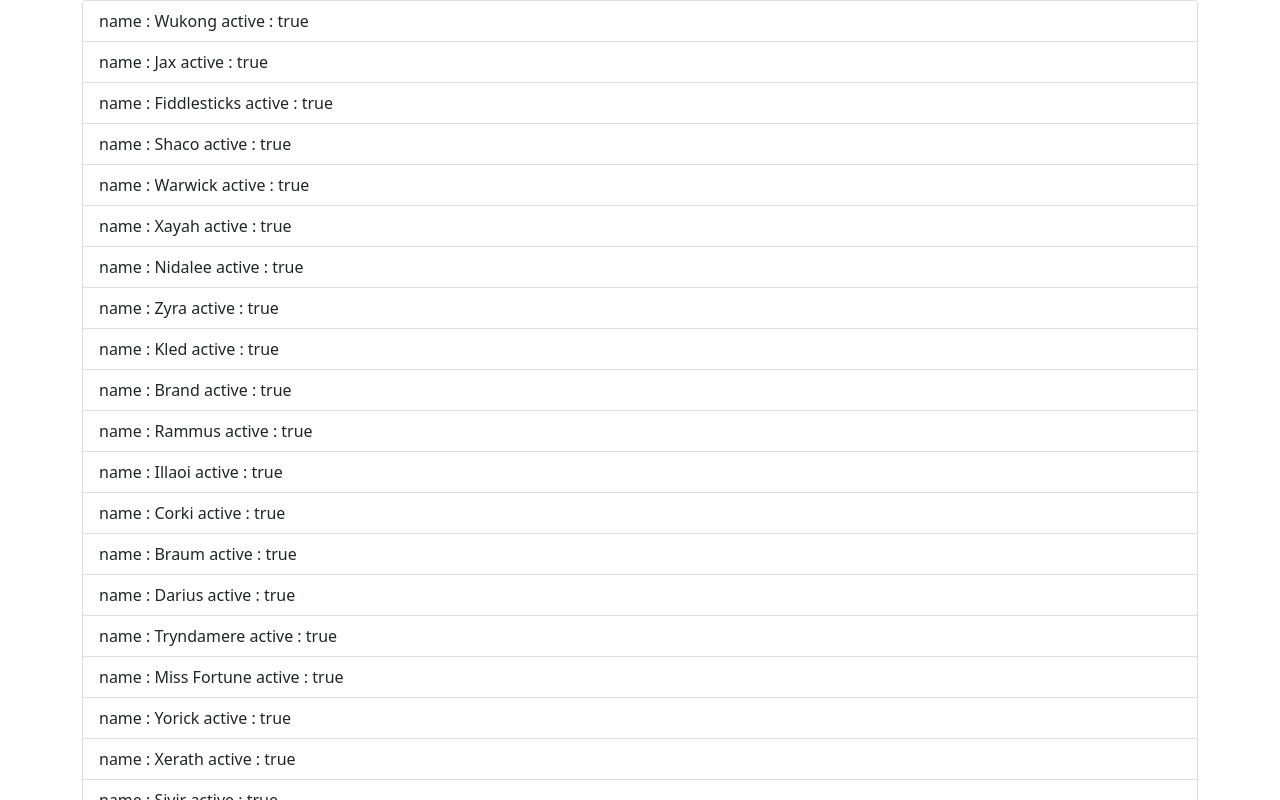
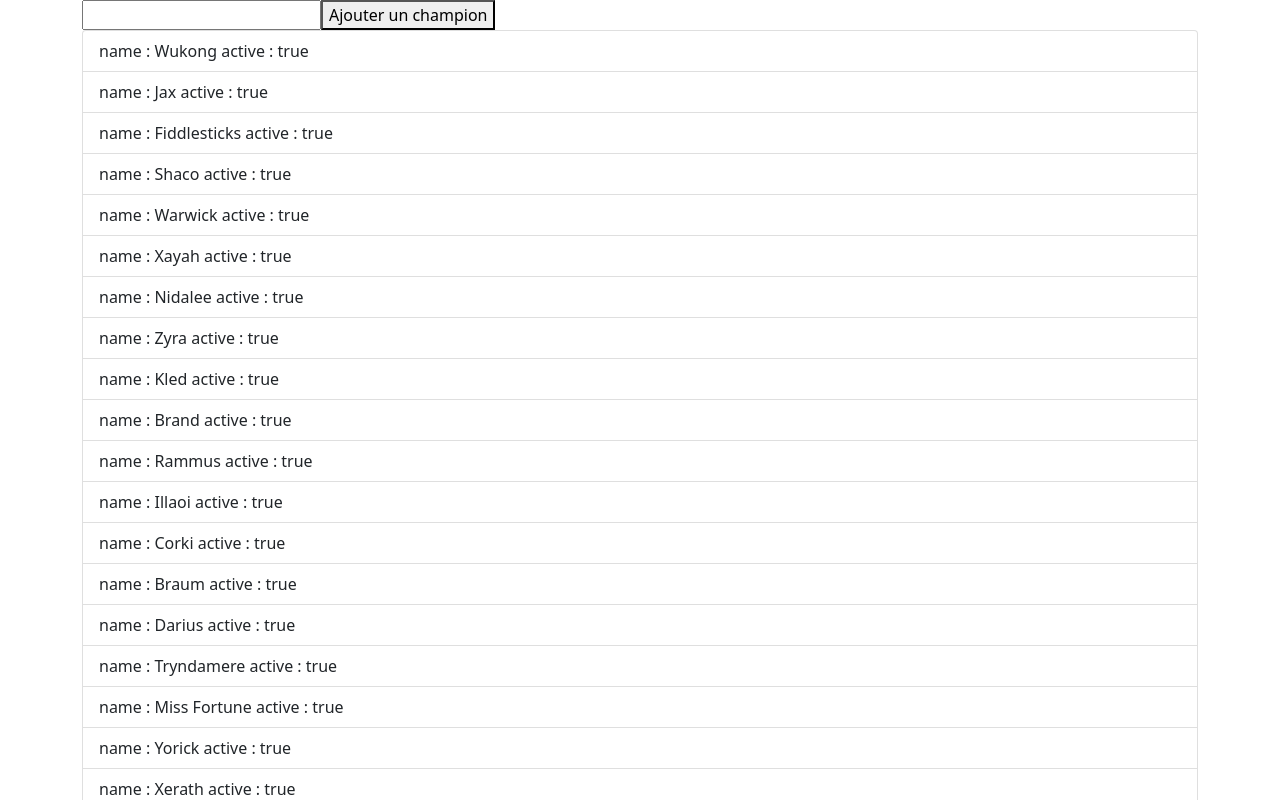
Before and after one commit to Zyow/listchamps-lol, an Angular app: page / in a window 1280 px wide. Shown: the top 800 px of the page. Built offline with nearby package versions, Linux system fonts and the light colour scheme; data requests are answered from the project's data file.

Commit message:
Add function AddChamp

```diff
--- a/db.json
+++ b/db.json
@@ -965,6 +965,11 @@
       "key": "Ezreal",
       "name": "Ezreal",
       "active": true
+    },
+    {
+      "name": "yrdy",
+      "active": true,
+      "id": 517
     }
   ]
 }
--- a/src/app/listchamplol/components/display-listchamp/display-listchamp.component.html
+++ b/src/app/listchamplol/components/display-listchamp/display-listchamp.component.html
@@ -1,6 +1,13 @@
 <ul class="list-group">
   <li class="list-group-item" *ngFor="let listchamp of data; let i = index">
+    <ng-template [ngIf]="listchamp.active" [ngIfElse]="inactiveChamp">
       <span> name : {{ listchamp.name}}</span>
       <span> active : {{ listchamp.active}}</span>
+    </ng-template>
+
+    <ng-template #inactiveChamp>
+      <span class="text-muted"> name : {{ listchamp.name}}</span>
+      <span class="text-muted"> active : {{ listchamp.active}}</span>
+    </ng-template>
   </li>
 </ul>
--- a/src/app/listchamplol/layouts/add-champ/add-champ.component.html
+++ b/src/app/listchamplol/layouts/add-champ/add-champ.component.html
@@ -1 +1,3 @@
-<p>add-champ works!</p>
+<input type="text" #inputChamp>
+
+<button (click)="addChamp(inputChamp.value)"> Ajouter un champion </button>
--- a/src/app/listchamplol/layouts/add-champ/add-champ.component.ts
+++ b/src/app/listchamplol/layouts/add-champ/add-champ.component.ts
@@ -1,4 +1,4 @@
-import { Component, OnInit } from '@angular/core';
+import { Component, OnInit, EventEmitter, Output } from '@angular/core';
 
 @Component({
   selector: 'app-add-champ',
@@ -7,9 +7,15 @@
 })
 export class AddChampComponent implements OnInit {
 
+  @Output() newChamp: EventEmitter<string> = new EventEmitter<string>();
+
   constructor() { }
 
   ngOnInit(): void {
   }
 
+  addChamp = (data:string): void => {
+    this.newChamp.emit(data);
+  }
+
 }
--- a/src/app/listchamplol/pages/listchamp-page/listchamp-page.component.html
+++ b/src/app/listchamplol/pages/listchamp-page/listchamp-page.component.html
@@ -1,4 +1,6 @@
 <div class="container">
+
+  <app-add-champ (newChamp)="newChampPrt($event)"></app-add-champ>
 
   <app-display-listchamp [data]="listchamps"></app-display-listchamp>
 
--- a/src/app/listchamplol/pages/listchamp-page/listchamp-page.component.ts
+++ b/src/app/listchamplol/pages/listchamp-page/listchamp-page.component.ts
@@ -1,4 +1,5 @@
 import { Component, OnInit } from '@angular/core';
+import { environment } from 'src/environments/environment';
 import { Listchamp } from '../../model/listchamp';
 import { ListchampService } from '../../service/listchamp.service';
 
@@ -28,4 +29,15 @@
     )
   }
 
+  //Ajouter un nouveau champion
+  newChampPrt = (champname:string): void => {
+    let obj = { name: champname, active: true};
+
+    this.listchampService.addChamp(obj).subscribe(data => {
+      this.listchampService.getListChamp();
+    },
+      err => console.error(err)
+    )
+  }
+
 }
--- a/src/app/listchamplol/service/listchamp.service.ts
+++ b/src/app/listchamplol/service/listchamp.service.ts
@@ -20,4 +20,8 @@
       }
     )
   }
+
+  addChamp = (data: Listchamp): Observable<Listchamp> => {
+    return this.http.post<Listchamp>(environment.URL, data)
+  }
 }
```
